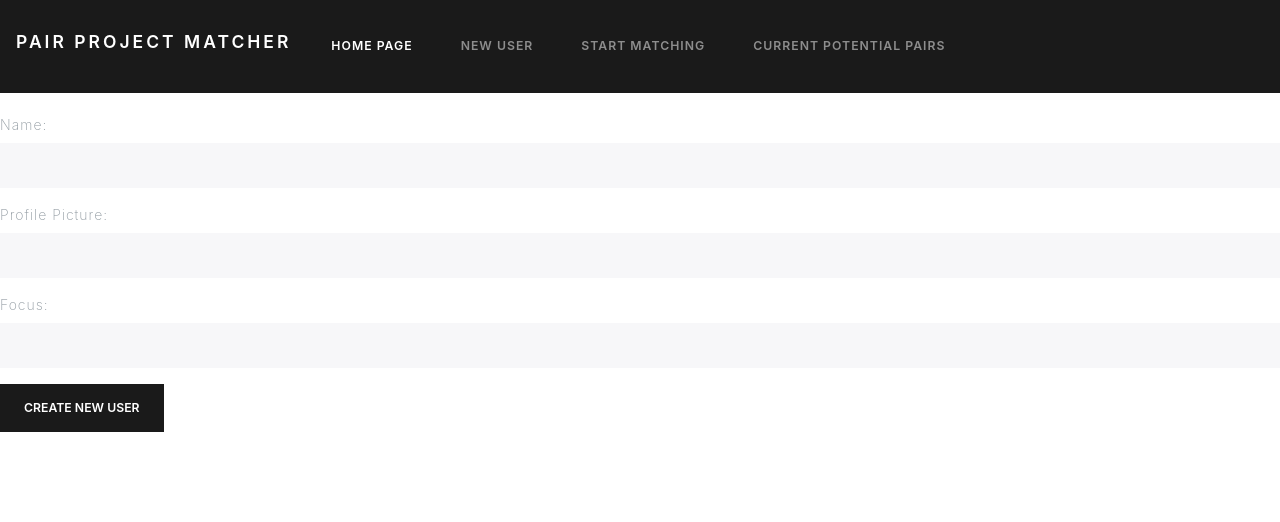
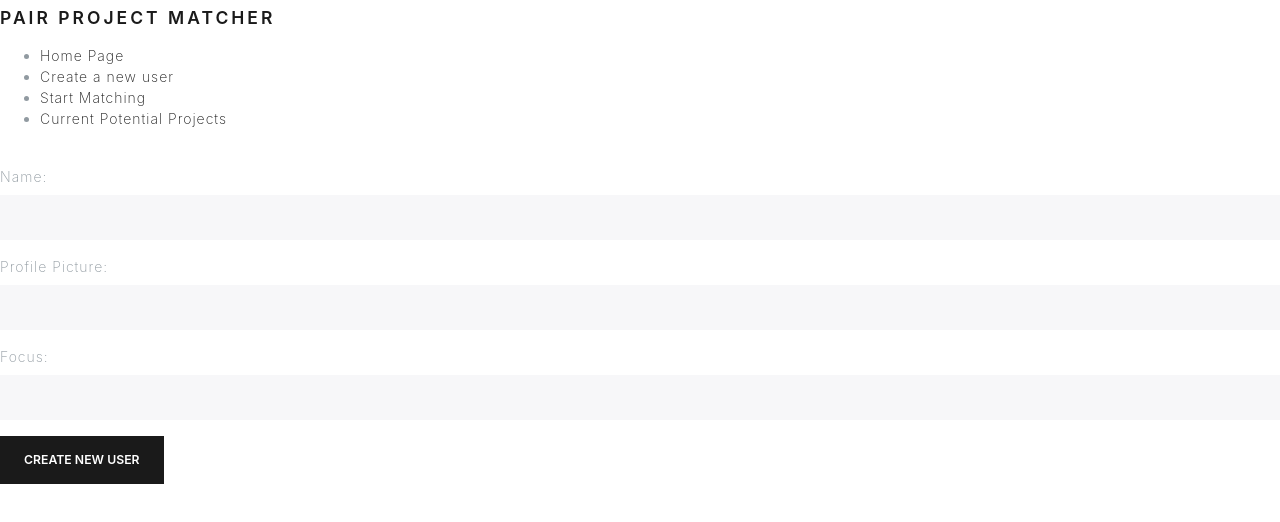
Before and after one commit to Ben-Christi-Arvin/Pair-Match-Project, a React (Create React App) app: page /newuser in a window 1280 px wide. Shown: the top 522 px of the page. Built offline with nearby package versions, Linux system fonts and the light colour scheme; no server answers.

Commit message:
finding a way to not re-render the page, so now trying to get it to work without the re-renders

```diff
--- a/src/App.js
+++ b/src/App.js
@@ -1,5 +1,5 @@
 import React, { Component } from 'react'
-import { BrowserRouter as Router, Switch, Route } from 'react-router-dom'
+import { BrowserRouter as Router, Switch, Route, Link} from 'react-router-dom'
 import { getUsers, createUser } from './api'
 
 import User from './pages/User'
@@ -50,29 +50,22 @@ class App extends Component {
     return (
 		<Router>
             <div>
-                <nav className="navbar navbar-expand-lg navbar-dark bg-primary">
+                <nav >
                   <h1 className="navbar-brand" >PAIR PROJECT MATCHER</h1>
-                <button className="navbar-toggler" type="button" data-toggle="collapse" data-target="#navbarColor01" aria-controls="navbarColor01" aria-expanded="false" aria-label="Toggle navigation">
-                <span className="navbar-toggler-icon"></span>
-                </button>
-
-                <div className="collapse navbar-collapse" id="navbarColor01">
-                <ul className="navbar-nav mr-auto">
-                    <li className="nav-item active">
-                        <a className="nav-link" href="/">Home Page<span className="sr-only">(current)</span></a>
+                    <ul>
+                      <li>
+                       <Link to="/">Home Page</Link>
                       </li>
-                    <li className="nav-item ">
-                        <a className="nav-link" href="/newuser">New User </a>
+                      <li>
+                        <Link to="/newuser">Create a new user</Link>
                       </li>
-                    <li className="nav-item">
-                        <a className="nav-link" href="/user">Start Matching</a>
+                      <li>
+                        <Link to="/user">Start Matching</Link>
                       </li>
-                    <li className="nav-item">
-                        <a className="nav-link" href="/users">Current Potential Pairs</a>
+                      <li>
+                        <Link to="/users">Current Potential Projects</Link>
                       </li>
                   </ul>
-
-                </div>
                 </nav>
 
     			<Switch>
@@ -89,6 +82,31 @@ class App extends Component {
 
 export default App;
 
+//  <nav className="navbar navbar-expand-lg navbar-dark bg-primary">
+//                 <h1 className="navbar-brand" >PAIR PROJECT MATCHER</h1>
+//                 <button className="navbar-toggler" type="button" data-toggle="collapse" data-target="#navbarColor01" aria-controls="navbarColor01" aria-expanded="false" aria-label="Toggle navigation">
+//                 <span className="navbar-toggler-icon"></span>
+//                 </button>
+
+//                 <div className="collapse navbar-collapse" id="navbarColor01">
+//                 <ul className="navbar-nav mr-auto">
+//                     <li className="nav-item active">
+//                         <a className="nav-link" href="/">Home Page<span className="sr-only">(current)</span></a>
+//                     </li>
+//                     <li className="nav-item ">
+//                         <a className="nav-link" href="/newuser">New User </a>
+//                     </li>
+//                     <li className="nav-item">
+//                         <a className="nav-link" href="/user">Start Matching</a>
+//                     </li>
+//                     <li className="nav-item">
+//                         <a className="nav-link" href="/users">Current Potential Pairs</a>
+//                     </li>
+//                 </ul>
+
+//                 </div>
+//                 </nav>
+
   // <nav>
   //     <ul>
   //         <li>
--- a/src/pages/NewUser.js
+++ b/src/pages/NewUser.js
@@ -17,6 +17,10 @@ class NewUser extends React.Component {
                 focus: ''
             }
         }
+    }
+
+    componentDidMount() {
+        console.log("new user mounted")
     }
 
     handleChange = (event) => {
```
Lines whose indentation alone changed are shown as unchanged.
